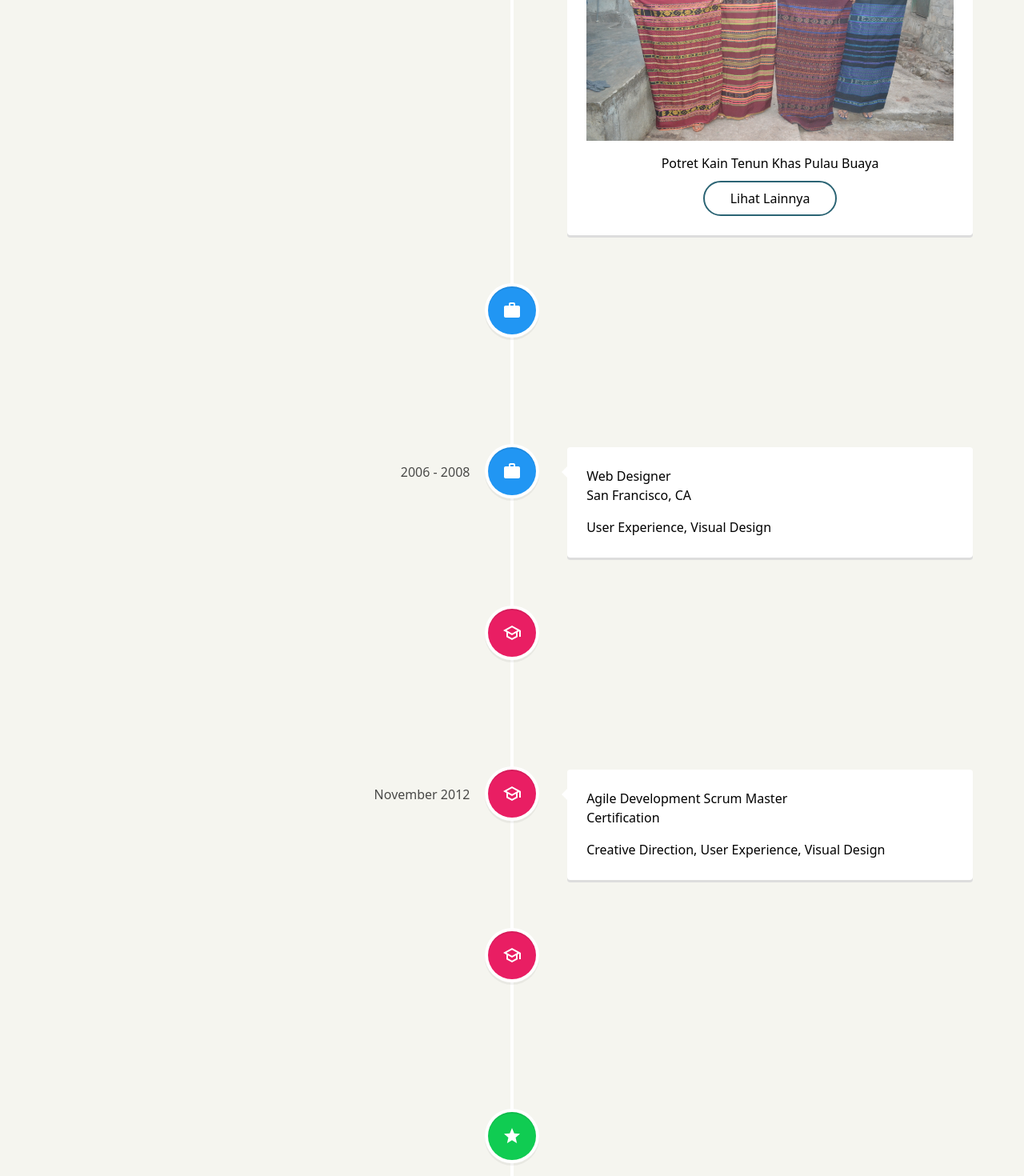
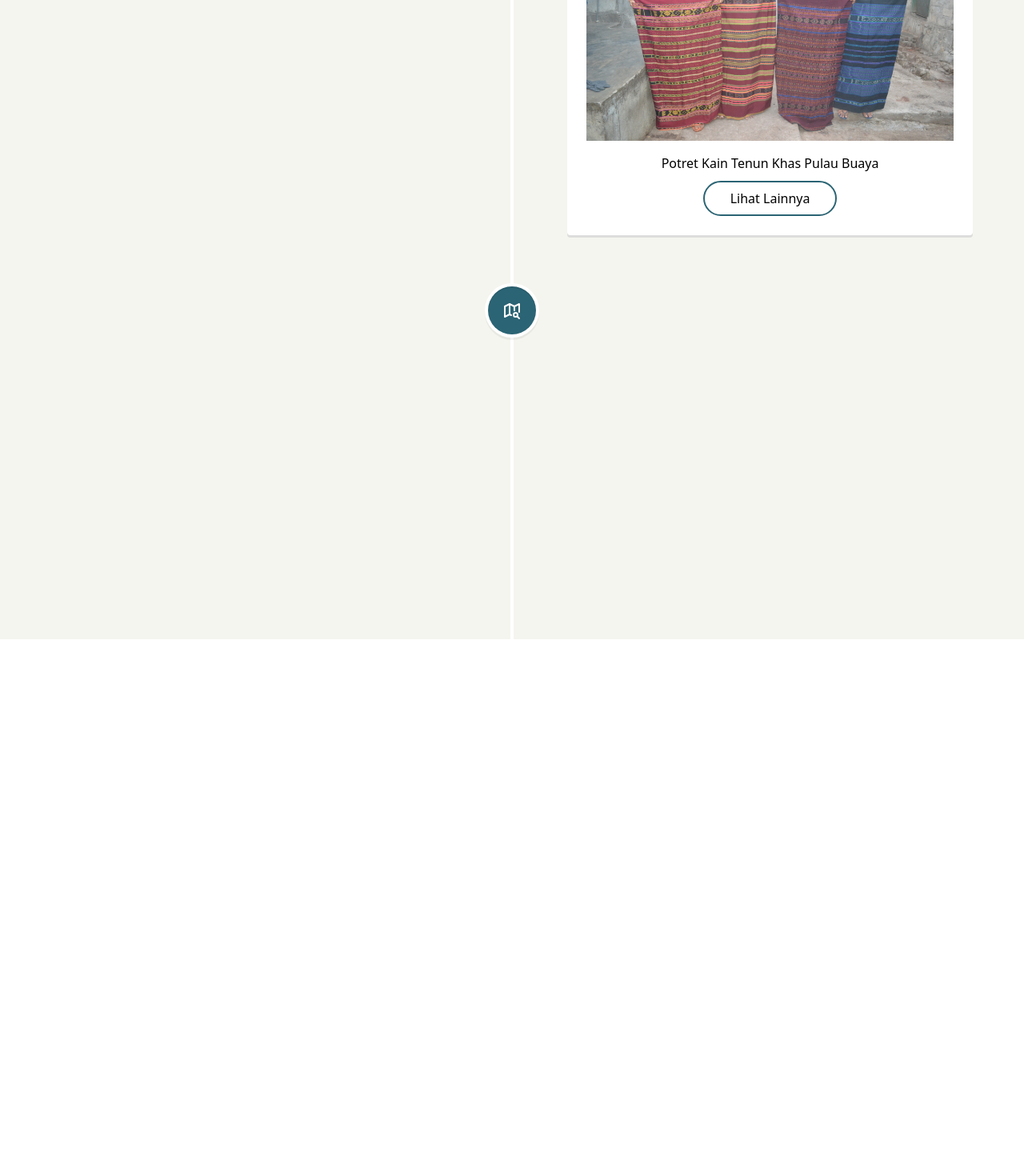
Before and after one commit to aziemp66/Desa-Pulau-Buaya-Front-End, a React (Vite) app: page / in a window 1280 px wide. Shown: the part 1292-2762 px from the top of the page at 80% size. After the commit the page ends 2091 px from the top, so only its background shows below. Built offline with nearby package versions, Linux system fonts and the light colour scheme.

Commit message:
Completed Homepage

```diff
--- a/package.json
+++ b/package.json
@@ -15,11 +15,11 @@
   "dependencies": {
     "@honkhonk/vite-plugin-svgr": "^1.1.0",
     "axios": "^0.27.2",
+    "google-map-react": "^2.2.0",
     "react": "^18.0.0",
     "react-dom": "^18.0.0",
     "react-icons": "^4.3.1",
     "react-responsive-carousel": "^3.2.23",
-    "react-reveal": "^1.2.2",
     "react-router-dom": "^6.3.0",
     "react-slick": "^0.29.0",
     "react-vertical-timeline-component": "^3.5.2",
--- a/src/Components/Ui/Navbar/Navbar.jsx
+++ b/src/Components/Ui/Navbar/Navbar.jsx
@@ -1,6 +1,5 @@
 import React from "react";
 import { Link, useLocation } from "react-router-dom";
-import { Fade } from "react-reveal";
 
 import { AiFillHome, AiFillInfoCircle, AiOutlineHistory } from "react-icons/ai";
 import { BsThreeDots } from "react-icons/bs";
@@ -24,14 +23,12 @@ const Navbar = ({ toggleShow, show }) => {
               : "bg-blue-dark text-white border-b-2"
           }`}
         >
-          <div
-            className={`flex justify-center items-center`}
-            onClick={() => toggleShow((prev) => !prev)}
-          >
+          <div className={`flex justify-center items-center`}>
             <BsThreeDots
               className={`w-10 h-10 cursor-pointer lg:text-white absolute top-5 left-10 transition-all duration-300 ease-in-out ${
                 show && "lg:hidden"
               }`}
+              onClick={() => toggleShow((prev) => !prev)}
             />
           </div>
           <div className="flex justify-center items-center w-full">
@@ -40,8 +37,8 @@ const Navbar = ({ toggleShow, show }) => {
             </h1>
           </div>
         </div>
-        <div className="lg:hidden bg-cream-light">
-          <Fade big when={show}>
+        {show && (
+          <div className="lg:hidden bg-cream-light">
             <div
               onClick={() => toggleShow((prev) => !prev)}
               className={`w-screen bg-cream-light absolute`}
@@ -73,8 +70,8 @@ const Navbar = ({ toggleShow, show }) => {
                 </Link>
               </ul>
             </div>
-          </Fade>
-        </div>
+          </div>
+        )}
       </div>
     </div>
   );
--- a/src/Pages/Home/Home.jsx
+++ b/src/Pages/Home/Home.jsx
@@ -1,6 +1,10 @@
 import React from "react";
 import { Link } from "react-router-dom";
 import mascotBoth from "../../Assets/Icons/mascot-both.svg";
+
+import GoogleMapReact from "google-map-react";
+
+const AnyReactComponent = ({ text }) => <div>{text}</div>;
 
 import photo1 from "../../Assets/car-1.jpg";
 import photo2 from "../../Assets/car-2.jpg";
@@ -15,6 +19,7 @@ import {
   MdStar as StarIcon,
   MdTravelExplore,
 } from "react-icons/md";
+import { TbMapSearch } from "react-icons/tb";
 
 import { GiCrafting } from "react-icons/gi";
 
@@ -28,6 +33,13 @@ import "react-responsive-carousel/lib/styles/carousel.min.css"; // requires a lo
 import { Carousel } from "react-responsive-carousel";
 
 const Home = () => {
+  const defaultProps = {
+    center: {
+      lat: 10.99835602,
+      lng: 77.01502627,
+    },
+    zoom: 11,
+  };
   return (
     <div className="bg-cream-light flex flex-col">
       <div className="bg-[url('./src/Assets/bg-home.jpg')] bg-no-repeat bg-center bg-cover relative w-screen h-[35rem]">
@@ -66,7 +78,6 @@ const Home = () => {
         </VerticalTimelineElement>
         <VerticalTimelineElement
           className="vertical-timeline-element--work"
-          date="2010 - 2011"
           iconStyle={{ background: "#2b6474", color: "#fff" }}
           icon={<GiCrafting />}
         >
@@ -82,70 +93,22 @@ const Home = () => {
         </VerticalTimelineElement>
         <VerticalTimelineElement
           className="vertical-timeline-element--work"
-          date="2008 - 2010"
-          iconStyle={{ background: "rgb(33, 150, 243)", color: "#fff" }}
-          icon={<WorkIcon />}
+          iconStyle={{ background: "#2b6474", color: "#fff" }}
+          icon={<TbMapSearch />}
         >
-          <h3 className="vertical-timeline-element-title">Web Designer</h3>
-          <h4 className="vertical-timeline-element-subtitle">
-            Los Angeles, CA
-          </h4>
-          <p>User Experience, Visual Design</p>
+          <div className="mapouter">
+            <div className="gmap_canvas">
+              <iframe
+                className="w-full h-80"
+                id="gmap_canvas"
+                src="https://maps.google.com/maps?q=desa%20pulau%20buaya&t=&z=13&ie=UTF8&iwloc=&output=embed"
+                frameBorder="0"
+                scrolling="no"
+              ></iframe>
+            </div>
+          </div>
+          <p className="text-center">Letak Wilayah Desa Pulau Buaya</p>
         </VerticalTimelineElement>
-        <VerticalTimelineElement
-          className="vertical-timeline-element--work"
-          date="2006 - 2008"
-          iconStyle={{ background: "rgb(33, 150, 243)", color: "#fff" }}
-          icon={<WorkIcon />}
-        >
-          <h3 className="vertical-timeline-element-title">Web Designer</h3>
-          <h4 className="vertical-timeline-element-subtitle">
-            San Francisco, CA
-          </h4>
-          <p>User Experience, Visual Design</p>
-        </VerticalTimelineElement>
-        <VerticalTimelineElement
-          className="vertical-timeline-element--education"
-          date="April 2013"
-          iconStyle={{ background: "rgb(233, 30, 99)", color: "#fff" }}
-          icon={<SchoolIcon />}
-        >
-          <h3 className="vertical-timeline-element-title">
-            Content Marketing for Web, Mobile and Social Media
-          </h3>
-          <h4 className="vertical-timeline-element-subtitle">Online Course</h4>
-          <p>Strategy, Social Media</p>
-        </VerticalTimelineElement>
-        <VerticalTimelineElement
-          className="vertical-timeline-element--education"
-          date="November 2012"
-          iconStyle={{ background: "rgb(233, 30, 99)", color: "#fff" }}
-          icon={<SchoolIcon />}
-        >
-          <h3 className="vertical-timeline-element-title">
-            Agile Development Scrum Master
-          </h3>
-          <h4 className="vertical-timeline-element-subtitle">Certification</h4>
-          <p>Creative Direction, User Experience, Visual Design</p>
-        </VerticalTimelineElement>
-        <VerticalTimelineElement
-          className="vertical-timeline-element--education"
-          date="2002 - 2006"
-          iconStyle={{ background: "rgb(233, 30, 99)", color: "#fff" }}
-          icon={<SchoolIcon />}
-        >
-          <h3 className="vertical-timeline-element-title">
-            Bachelor of Science in Interactive Digital Media Visual Imaging
-          </h3>
-          <h4 className="vertical-timeline-element-subtitle">
-            Bachelor Degree
-          </h4>
-          <p>Creative Direction, Visual Design</p>
-        </VerticalTimelineElement>
-        <VerticalTimelineElement
-          iconStyle={{ background: "rgb(16, 204, 82)", color: "#fff" }}
-          icon={<StarIcon />}
-        />
       </VerticalTimeline>
     </div>
   );
```
Also changed, not shown: 1 other file (tests, documents, lock files or other folders).
